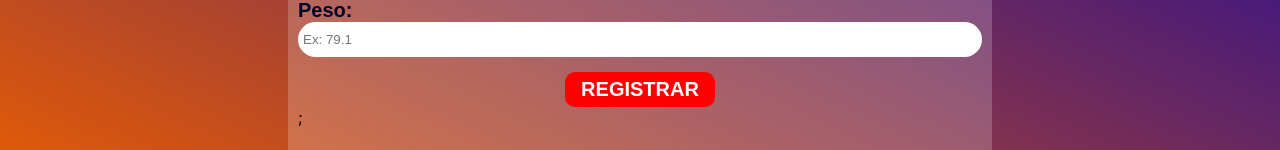
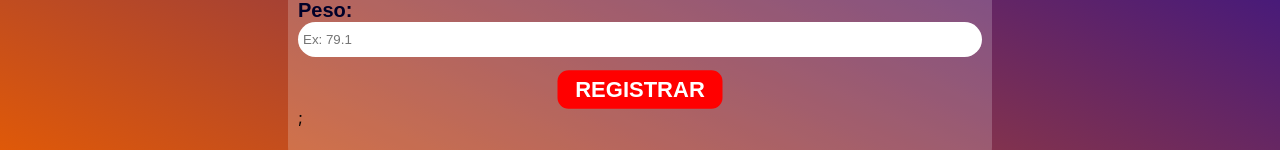
Before and after one commit to Thiago-Henrique-Santos/react-learning, a React (Create React App) app: page / in a window 1280 px wide. In both pictures the pointer is over the button "REGISTRAR". Shown: the part 453-603 px from the top of the page. Built offline with nearby package versions, Linux system fonts and the light colour scheme.

Commit message:
fix: :lipstick: Adicionando efeito hover para button.CallToAction

```diff
--- a/src/components/CrudSection/crud.css
+++ b/src/components/CrudSection/crud.css
@@ -165,6 +165,10 @@ button.CallToAction {
     background-color: red;
 }
 
+button.CallToAction:hover {
+    transform: scale(1.1);
+}
+
 button.CTABig {
     height: 35px;
     font-size: 20px;
```
